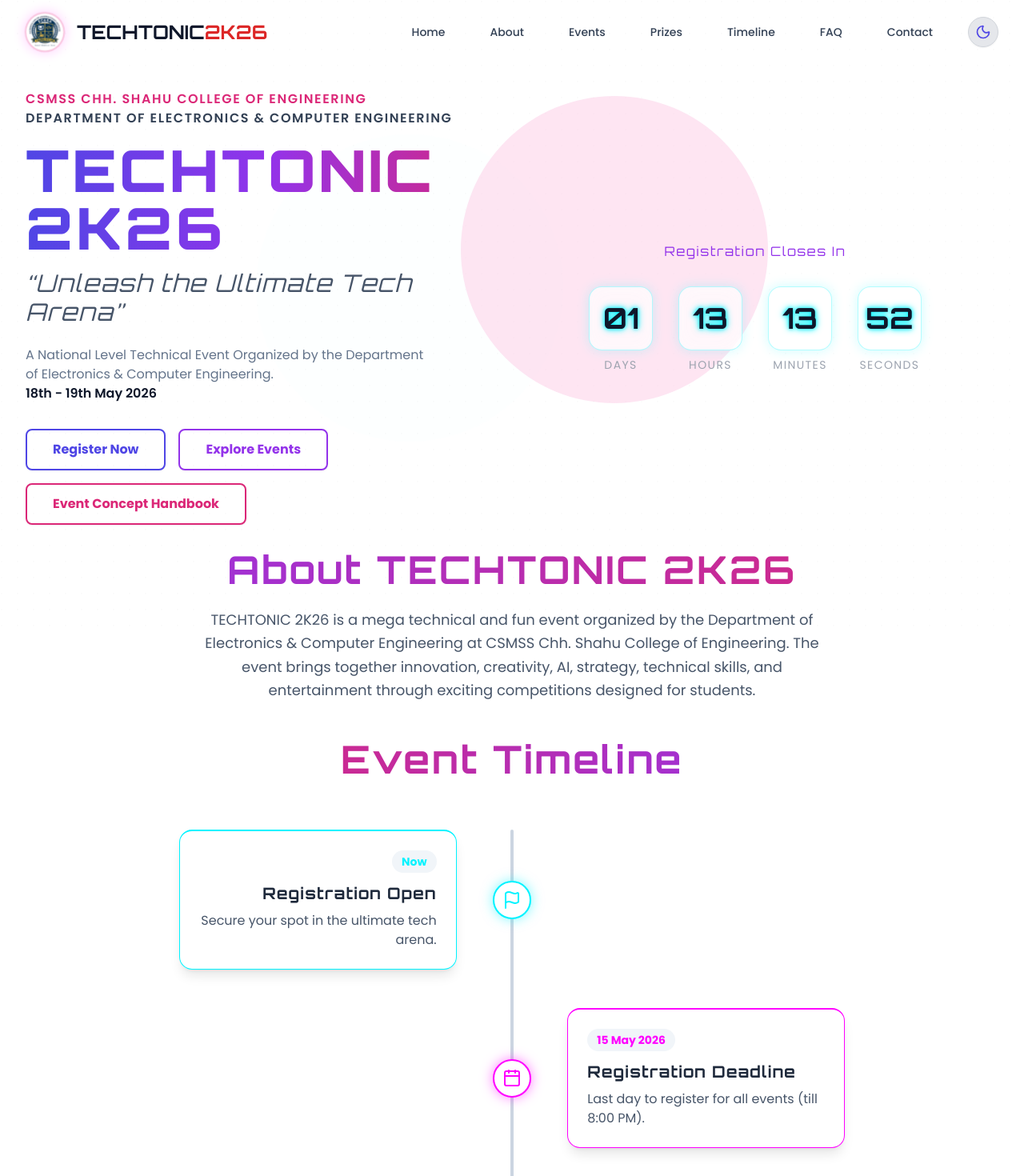
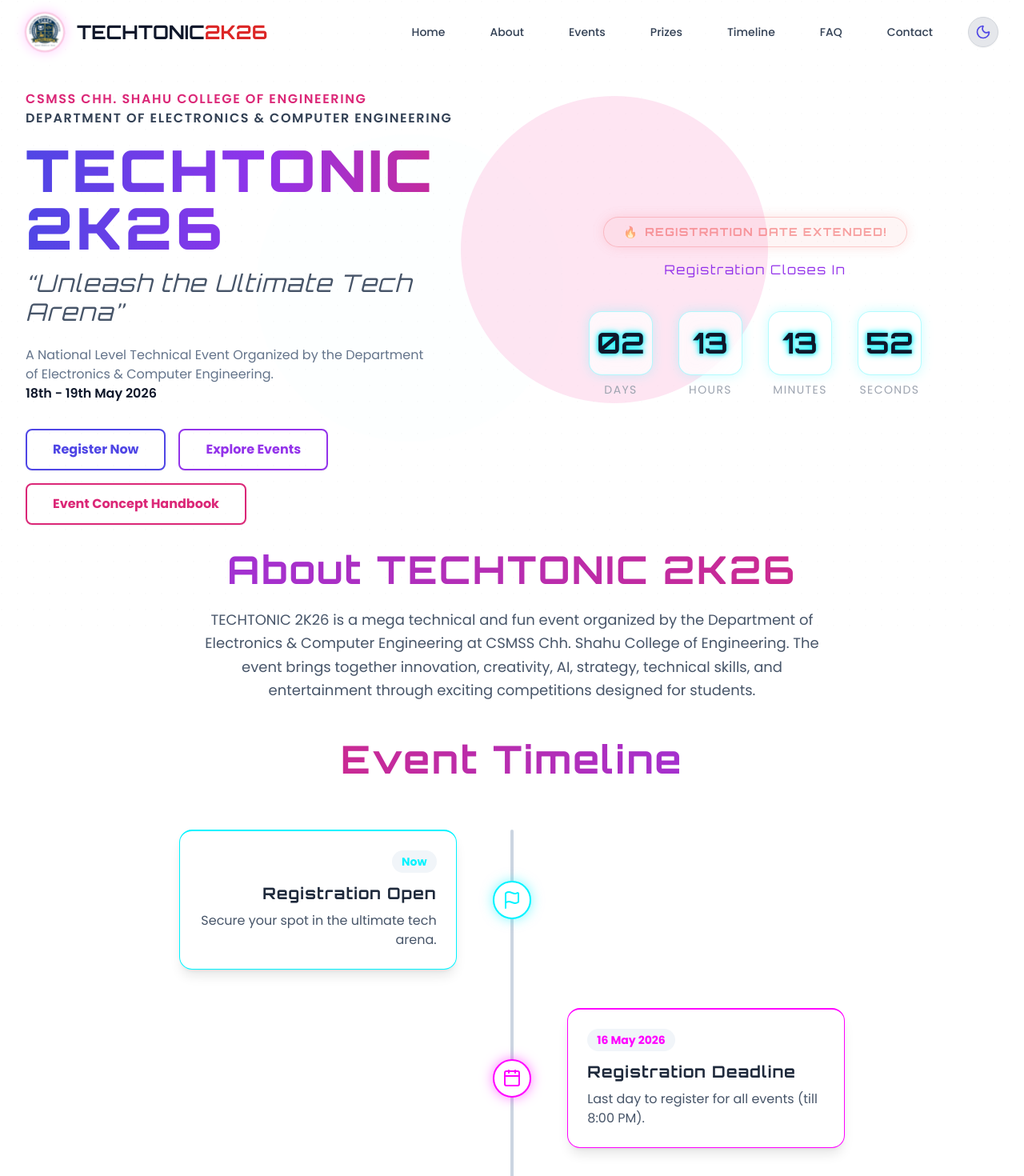
Before and after one commit to Saurabh-Shinde-Patil/TechTonic-2026, a React (Vite) app: page / in a window 1280 px wide. Shown: the top 1470 px of the page at 80% size. Built offline with nearby package versions, Linux system fonts and the light colour scheme.

Commit message:
extend date

```diff
--- a/src/components/Hero.jsx
+++ b/src/components/Hero.jsx
@@ -84,7 +84,15 @@ export default function Hero() {
         >
 
 
-          <div className="w-full">
+          <div className="w-full flex flex-col items-center">
+            <motion.div
+              initial={{ scale: 0.9, opacity: 0 }}
+              animate={{ scale: 1, opacity: 1 }}
+              className="mb-4 py-2 px-6 rounded-full bg-red-500/10 border border-red-500/50 text-red-500 font-orbitron font-bold text-sm uppercase tracking-widest animate-pulse shadow-[0_0_15px_rgba(239,68,68,0.3)] flex items-center"
+            >
+            {/* registration date extended message  */}
+              <span className="mr-2">🔥</span> Registration Date Extended!
+            </motion.div>
             <h3 className="text-center text-purple-600 dark:text-neon-purple font-orbitron mb-2 tracking-widest">Registration Closes In</h3>
             <CountdownTimer targetDate={targetDate} />
           </div>
--- a/src/data/siteData.js
+++ b/src/data/siteData.js
@@ -1,10 +1,10 @@
 import { Lightbulb, Cpu, Palette, Gamepad2, Network, Trophy, Image as ImageIcon, MessageSquare, Bot, Film, Moon, Triangle, Calendar, Flag, Rocket, CheckCircle2 } from 'lucide-react';
 
 export const GLOBAL_DEADLINE = {
-  date: '15 May 2026',
+  date: '16 May 2026',
   time: '8:00 PM',
-  full: '15 May 2026 till 8:00 PM',
-  timer: '2026-05-15T20:00:00'
+  full: '16 May 2026 till 8:00 PM',
+  timer: '2026-05-16T20:00:00'
 };
 
 export const navLinks = [
--- a/src/pages/EventDetails.jsx
+++ b/src/pages/EventDetails.jsx
@@ -111,7 +111,7 @@ export default function EventDetails() {
             </div>
             <div>
               <p className="text-xs text-slate-500 dark:text-gray-500 uppercase tracking-wider font-bold">Deadline</p>
-              <p className="font-orbitron font-bold dark:text-white text-sm">15 May, 8 PM</p>
+              <p className="font-orbitron font-bold dark:text-white text-sm">{event.registrationDeadline}</p>
             </div>
           </motion.div>
 
```
